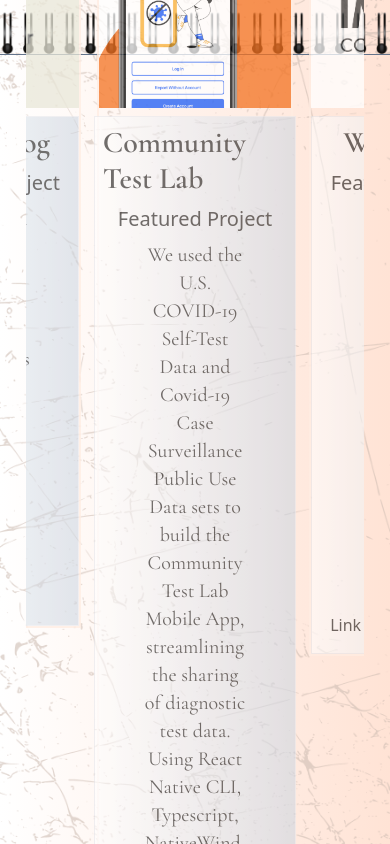
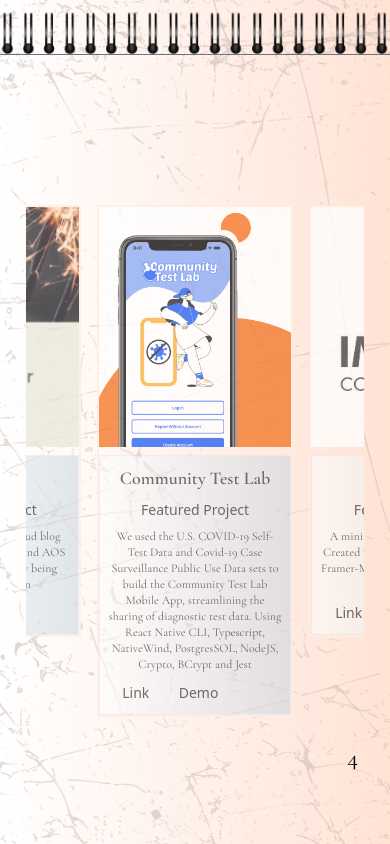
Before and after one commit to kayishau/23_portfolio, a React (Create React App) app: page / in a window 390 px wide. Shown: the part 2560-3404 px from the top of the page. Built offline with nearby package versions, Linux system fonts and the light colour scheme; some icons are missing; a web font is replaced by a local one.

Commit message:
mobile reponsive edits

```diff
--- a/src/components/EmblaCarousel.js
+++ b/src/components/EmblaCarousel.js
@@ -67,16 +67,16 @@ const EmblaCarousel = (props) => {
               <div className="flex flex-col items-center gap-2 opacity-75 hover:opacity-100 border-2 border-projectBorder hover:border-primary">
                 <img className="embla__slide__img" src={index.img} alt="project display" />
                 <div className="flex flex-col items-center gap-2 opacity-75 border bg-gradient-to-r from-white to-slate-300 p-2">
-                <h1 className="font-cg text-3xl font-extrabold">{index.title}</h1>
-                <h2 className="text-xl">{index.type}</h2>
-                <p className="font-cg text-xl text-center px-10">{index.summary}</p>
+                <h1 className="font-cg text-lg lg:text-3xl xl:text-4xl text-center font-extrabold">{index.title}</h1>
+                <h2 className="text-sm">{index.type}</h2>
+                <p className="font-cg text-xs text-center md:px-10">{index.summary}</p>
                 <div className="flex w-full justify-around items-center">
-                <a className="hover:underline" href={index.link}>
+                <a className="hover:underline text-sm" href={index.link}>
                  Link
                 </a>
-                <a className="hover:underline" href={index.demo} target={"_blank"} rel="noreferrer" >Demo</a>
-                <a className="h-10 w-10" href={index.github}>
-                  <PiGithubLogoFill className="w-8 h-8"/>
+                <a className="hover:underline text-sm" href={index.demo} target={"_blank"} rel="noreferrer" >Demo</a>
+                <a href={index.github}>
+                  <PiGithubLogoFill className="w-5 h-5 lg:w-8 lg:h-8"/>
                 </a>
                 </div>
                 </div>
```
